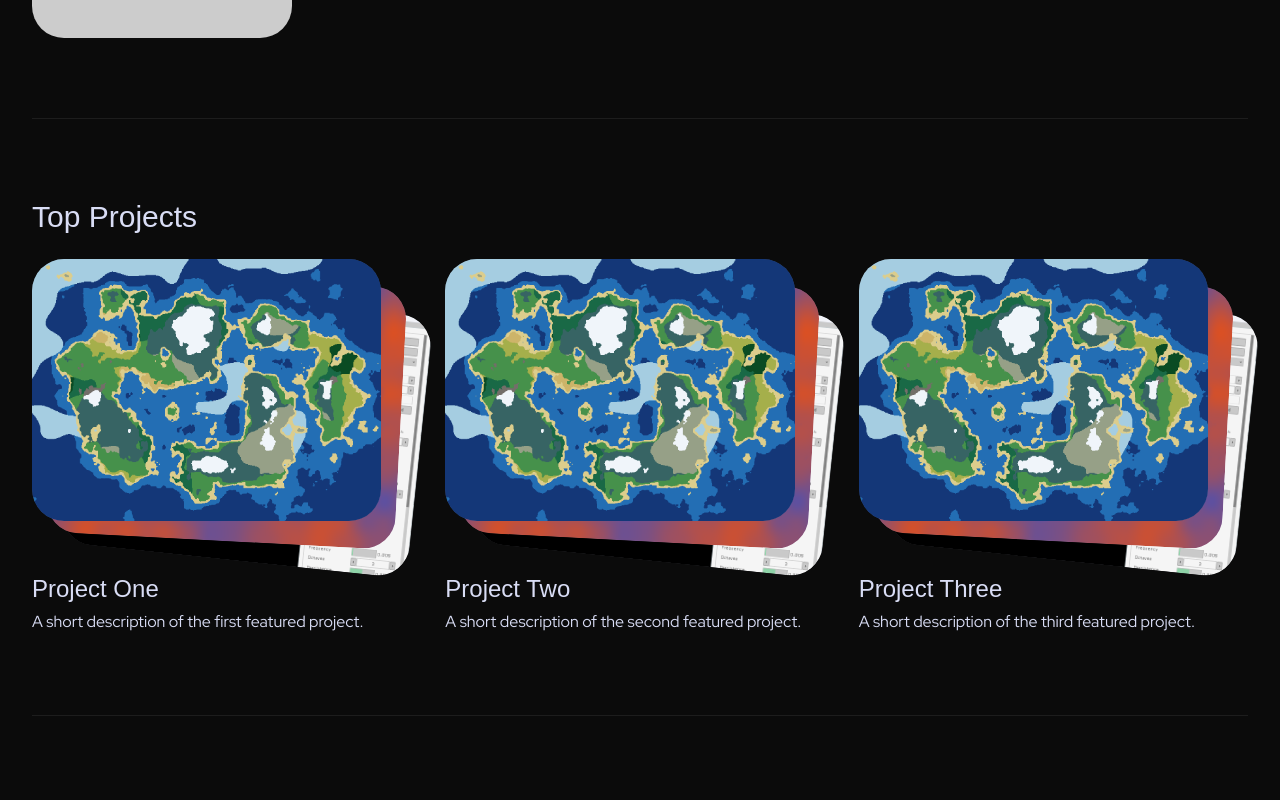
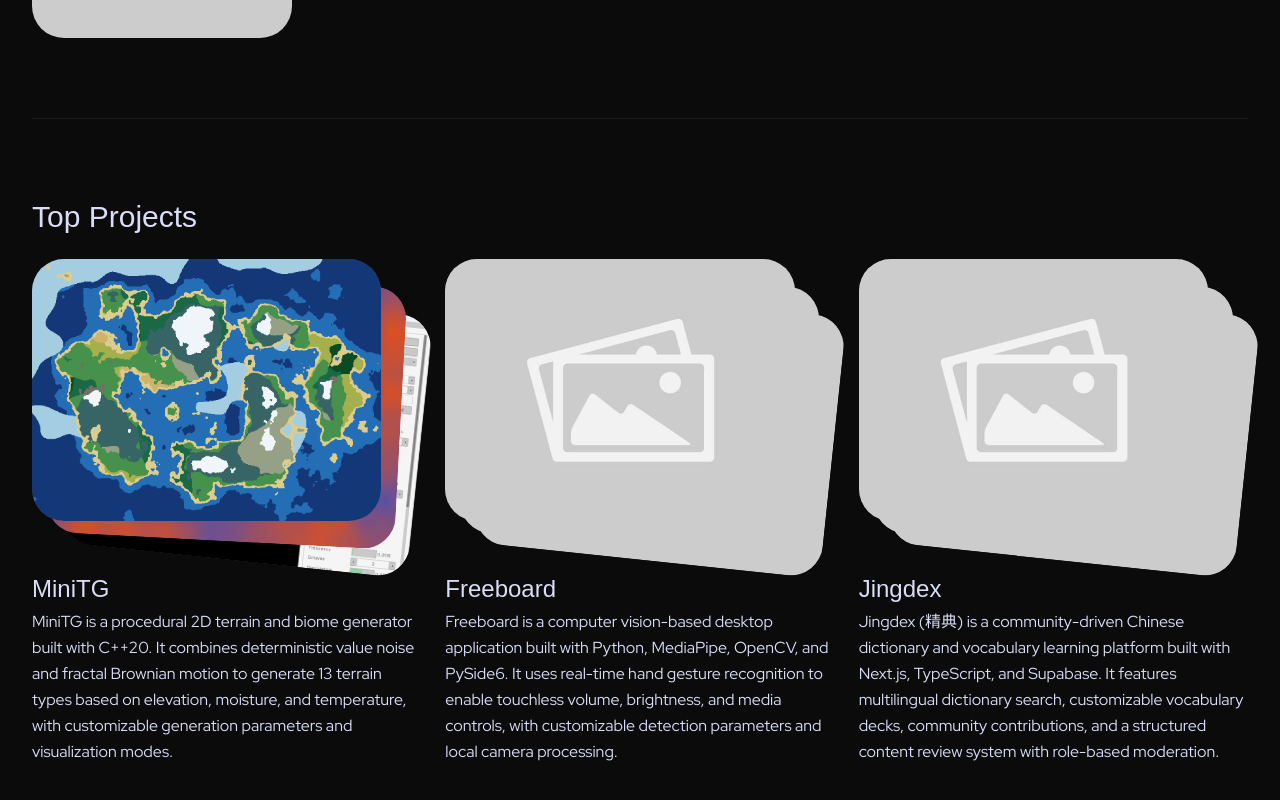
Before and after one commit to mwxg/personal-website, a Next.js app in the folder frontend/: page / in a window 1280 px wide. Shown: the part 336-1136 px from the top of the page. Before the commit the page ends 1100 px from the top, so only its background shows below. Built offline with nearby package versions, Linux system fonts and the light colour scheme; a web font is replaced by a local one.

Commit message:
refactor top project titles and descriptions and give them proper content

```diff
--- a/frontend/src/app/page.tsx
+++ b/frontend/src/app/page.tsx
@@ -1,27 +1,7 @@
 import AboutMe from "@/components/AboutMe";
 import TopProjectSection from "@/components/TopProjectSection";
 import SectionLine from "@/components/SectionLine";
-
-const miniTGImages = [
-  "/images/MiniTG/image1.png",
-  "/images/MiniTG/image2.png",
-  "/images/MiniTG/image3.png",
-] as const;
-
-const topProjects = [
-  {
-    title: "Project One",
-    description: "A short description of the first featured project.",
-  },
-  {
-    title: "Project Two",
-    description: "A short description of the second featured project.",
-  },
-  {
-    title: "Project Three",
-    description: "A short description of the third featured project.",
-  },
-];
+import { topProjects } from "@/data/projects";
 
 export default function Home() {
   return (
@@ -34,7 +14,7 @@ export default function Home() {
         </h2>
         <div className="grid grid-cols-3 gap-6">
           {topProjects.map((project) => (
-            <TopProjectSection key={project.title} images={miniTGImages} {...project} />
+            <TopProjectSection key={project.title} {...project} />
           ))}
         </div>
       </section>
--- a/frontend/src/components/ProjectImageStack.tsx
+++ b/frontend/src/components/ProjectImageStack.tsx
@@ -30,7 +30,7 @@ export default function ProjectImageStack({ images, title }: ProjectImageStackPr
 
           return (
             <Image
-              key={src}
+              key={`${index}-${src}`}
               src={src}
               alt=""
               fill
--- /dev/null
+++ b/frontend/src/data/projects.ts
@@ -0,0 +1,29 @@
+const miniTGImages = [
+  "/images/MiniTG/image1.png",
+  "/images/MiniTG/image2.png",
+  "/images/MiniTG/image3.png",
+] as const;
+
+const placeholderImage = "/images/placeholder.jpg";
+const placeholderImages = [placeholderImage, placeholderImage, placeholderImage] as const;
+
+export const topProjects = [
+  {
+    title: "MiniTG",
+    images: miniTGImages,
+    description:
+      "MiniTG is a procedural 2D terrain and biome generator built with C++20. It combines deterministic value noise and fractal Brownian motion to generate 13 terrain types based on elevation, moisture, and temperature, with customizable generation parameters and visualization modes.",
+  },
+  {
+    title: "Freeboard",
+    images: placeholderImages,
+    description:
+      "Freeboard is a computer vision-based desktop application built with Python, MediaPipe, OpenCV, and PySide6. It uses real-time hand gesture recognition to enable touchless volume, brightness, and media controls, with customizable detection parameters and local camera processing.",
+  },
+  {
+    title: "Jingdex",
+    images: placeholderImages,
+    description:
+      "Jingdex (精典) is a community-driven Chinese dictionary and vocabulary learning platform built with Next.js, TypeScript, and Supabase. It features multilingual dictionary search, customizable vocabulary decks, community contributions, and a structured content review system with role-based moderation.",
+  },
+];
```
